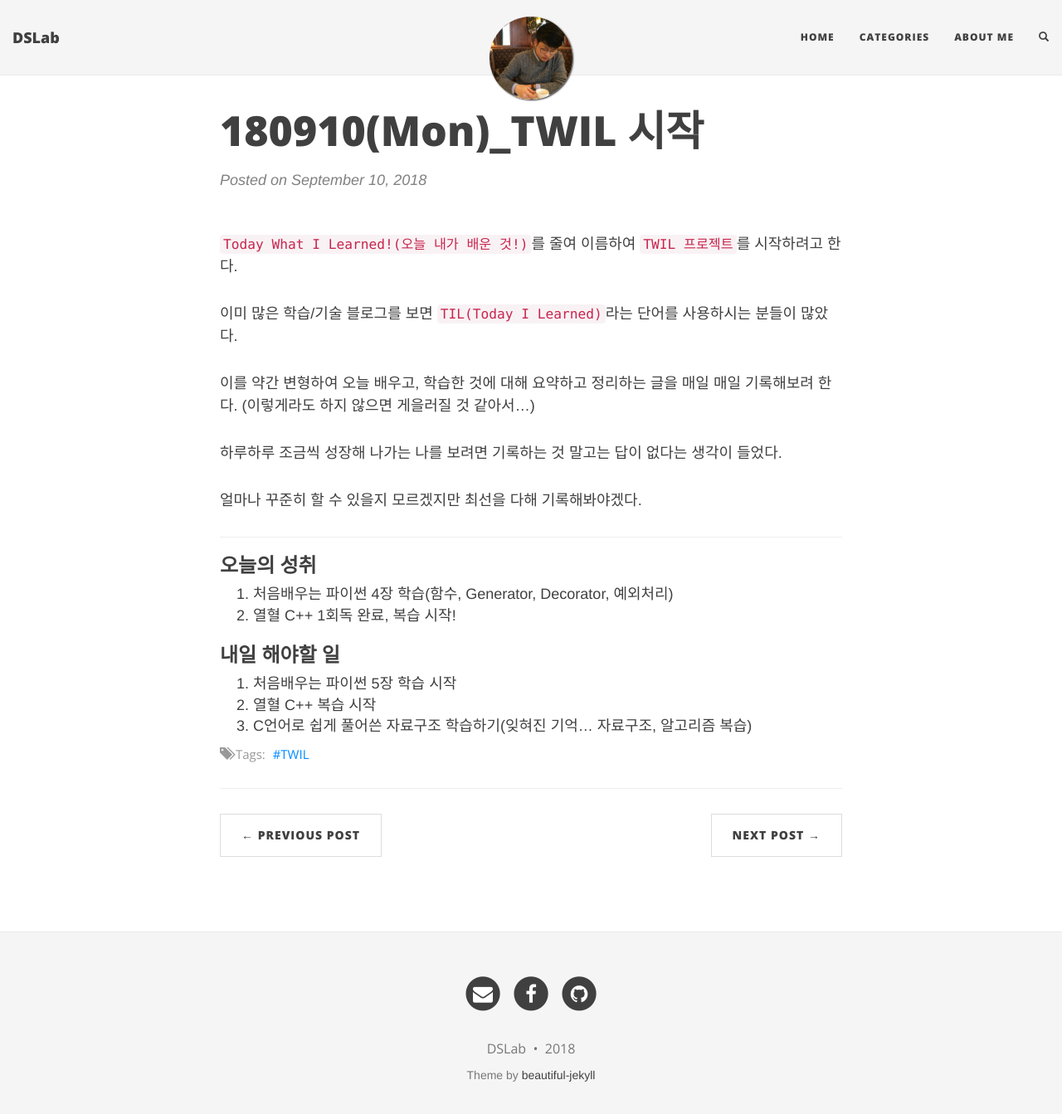
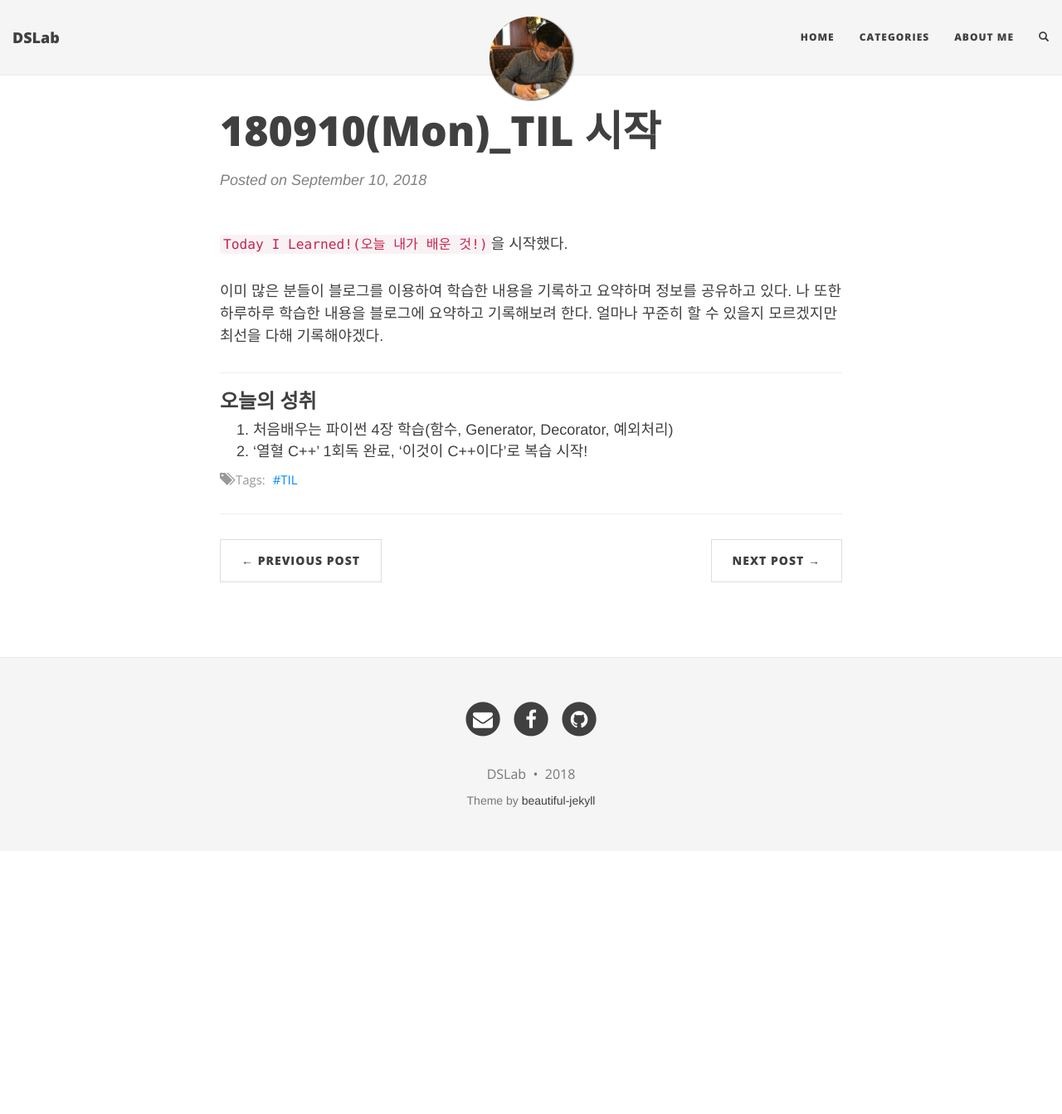
Before and after one commit to choidslab/choidslab.github.io, a Jekyll site: the page built from _posts/TWIL/2018-09-10-180910.md, in a window 1280 px wide and 1357 px high. Shown: the top 1343 px of the window at 83% size. Built offline with Jekyll 4.4.1, drawn with Linux system fonts in a browser that asks for light colours; nearby versions of some CDN libraries; comment, search, counter and statistics services are not loaded.

Commit message:
TIL 수정

```diff
--- a/_posts/TWIL/2018-09-10-180910.md
+++ b/_posts/TWIL/2018-09-10-180910.md
@@ -1,34 +1,22 @@
 ---
 layout: post
-title: "180910(Mon)_TWIL 시작"
+title: "180910(Mon)_TIL 시작"
 subtitle: ""
 date: 2018-09-10 18:30:00 +0900
 comments: true
 author: DSLab
 background: '/img/bg-index.jpg'
-category: twil
-tags: [TWIL]
+category: TIL
+tags: [TIL]
 
 ---
 
-`Today What I Learned!(오늘 내가 배운 것!)`를 줄여 이름하여 `TWIL 프로젝트`를 시작하려고 한다.
+`Today I Learned!(오늘 내가 배운 것!)`을 시작했다.
 
-이미 많은 학습/기술 블로그를 보면 `TIL(Today I Learned)`라는 단어를 사용하시는 분들이 많았다.
-
-이를 약간 변형하여 오늘 배우고, 학습한 것에 대해 요약하고 정리하는 글을 매일 매일 기록해보려 한다.
-(이렇게라도 하지 않으면 게을러질 것 같아서...)
-
-하루하루 조금씩 성장해 나가는 나를 보려면 기록하는 것 말고는 답이 없다는 생각이 들었다.
-
-얼마나 꾸준히 할 수 있을지 모르겠지만 최선을 다해 기록해봐야겠다.
+이미 많은 분들이 블로그를 이용하여 학습한 내용을 기록하고 요약하며 정보를 공유하고 있다. 나 또한 하루하루 학습한 내용을 블로그에 요약하고 기록해보려 한다. 얼마나 꾸준히 할 수 있을지 모르겠지만 최선을 다해 기록해야겠다.
 
 ---
 
 ### 오늘의 성취
 1. 처음배우는 파이썬 4장 학습(함수, Generator, Decorator, 예외처리)
-2. 열혈 C++ 1회독 완료, 복습 시작!
-
-### 내일 해야할 일
-1. 처음배우는 파이썬 5장 학습 시작
-2. 열혈 C++ 복습 시작
-3. C언어로 쉽게 풀어쓴 자료구조 학습하기(잊혀진 기억... 자료구조, 알고리즘 복습)
+2. '열혈 C++' 1회독 완료, '이것이 C++이다'로 복습 시작!
--- a/category.html
+++ b/category.html
@@ -52,9 +52,9 @@ a.one:hover {color:#FF5A5A;}
     </ul>
 </p>
 <p>
-  <h3 class="title"><h3 class="title"><span class="glyphicon glyphicon-tags" aria-hidden="true"></span>&nbsp;&nbsp;TWIL(Today What I Learned)</h3>
+  <h3 class="title"><h3 class="title"><span class="glyphicon glyphicon-tags" aria-hidden="true"></span>&nbsp;&nbsp;Today I Learned)</h3>
     <ul>
-    	{% for post in site.categories.twil %}
+    	{% for post in site.categories.TIL %}
     	<li><a class="one" href="{{ post.url }}">{{ post.title }}</a>   <font class="date">({{ post.date | date: "%B %-d, %Y" }})</font></li>
     	{% endfor %}
     </ul>
```
Also changed, not shown: _posts/TWIL/2018-09-13-180913.md (+2 -4 lines), _posts/TWIL/2018-09-16-180916.md (+2 -2 lines), _posts/TWIL/2018-09-17-180917.md (+2 -2 lines).
